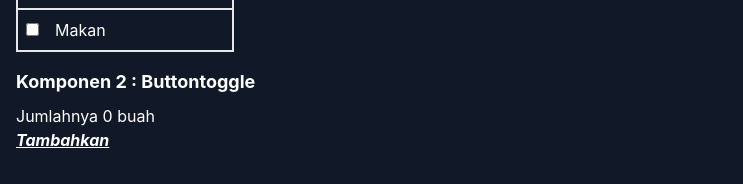
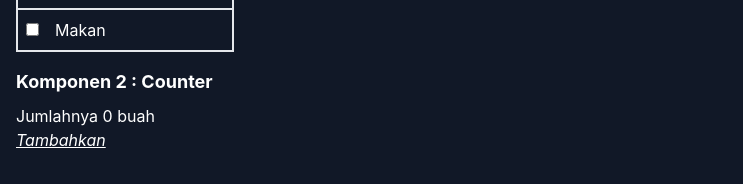
Before and after one commit to syahrizalfauzi/Tugas_Modul2_Kel47, a React (Create React App) app: page / in a window 1280 px wide. Shown: the part 268-452 px from the top of the page, without its empty margins (0-743 px from the left). Built offline with nearby package versions, Linux system fonts and the light colour scheme.

Commit message:
Added bold, italic, underline in props

```diff
--- a/src/App.js
+++ b/src/App.js
@@ -27,8 +27,8 @@ function App() {
         />
       </div>
       <div className="mt-4">
-        <h1 className="text-lg font-bold mb-2">Komponen 2 : Buttontoggle</h1>
-        <Button blue italic isClicked />
+        <h1 className="text-lg font-bold mb-2">Komponen 2 : Counter</h1>
+        <Button bold italic underline />
       </div>
     </div>
   );
--- a/src/Counter/index.js
+++ b/src/Counter/index.js
@@ -1,19 +1,18 @@
 import React from "react";
 
 function Button(props) {
-  const { blue, italic, isClicked } = props;
+  const { bold, italic, underline } = props;
   const [count, setCount] = React.useState(0);
   return (
     <div>
       <p>Jumlahnya {count} buah</p>
-      <button onClick={() => setCount(count + 1)}>
-        <b
-          className={`${blue ? "blue" : ""} ${italic ? "italic" : ""} ${
-            isClicked ? "underline" : ""}`}
-        >
-          Tambahkan
-          <input type="button" clicked={isClicked}></input>
-        </b>
+      <button
+        onClick={() => setCount(count + 1)}
+        className={`${bold ? "bold" : ""} ${italic ? "italic" : ""} ${
+          underline ? "underline" : ""
+        }`}
+      >
+        Tambahkan
       </button>
     </div>
   );
```
